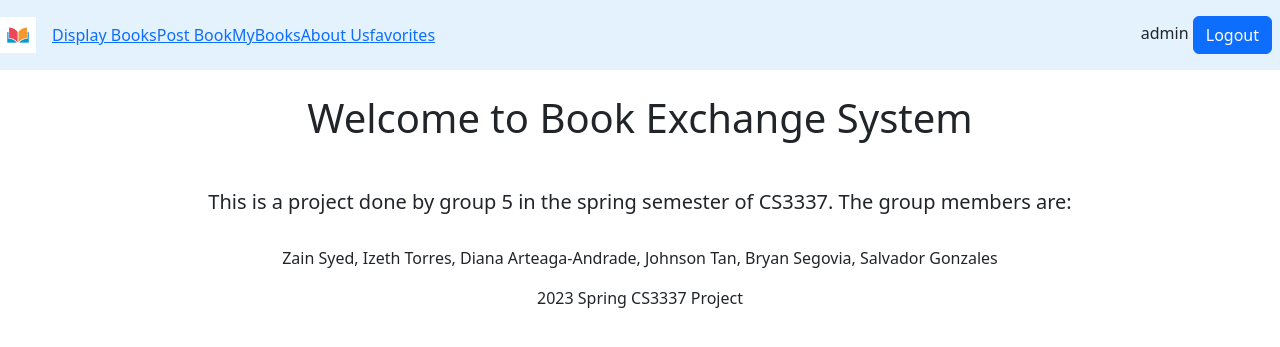
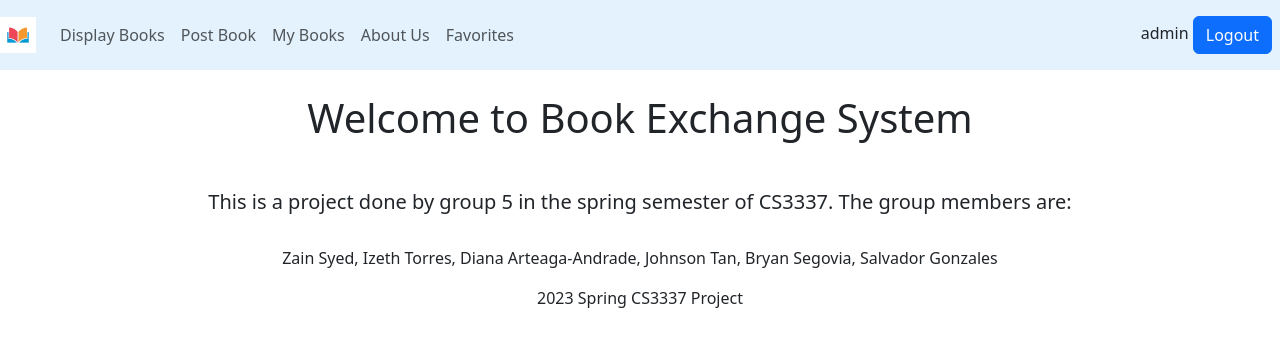
Before and after one commit to zainsyed28/CS3337_Spring, a Django app: page /aboutus in a window 1280 px wide. Shown: the top 347 px of the page. Run offline with Django 4.2, Linux system fonts and the light colour scheme; a user stored in the database is signed in; data comes from the database, SQL or seed files in the repository; both versions use the stored data as it was after the commit; some libraries are stand-ins or nearby versions.

Commit message:
finished the bootstrap to look nice and navbar looks nice

```diff
--- a/bookEx/templates/base.html
+++ b/bookEx/templates/base.html
@@ -16,26 +16,35 @@
 </head>
 <body>
     <nav class=" col navbar navbar-expand-lg navbar-light" style="background-color: #e3f2fd;">
-        <button class="navbar-toggler" type="button" data-bs-toggle="collapse" data-bs-target="#navbarSupportedContent"
-            aria-controls="navbarSupportedContent" aria-expanded="false" aria-label="Toggle navigation">
-            <span class="navbar-toggler-icon"></span>
-        </button>
-        <div class="collapse navbar-collapse" id="navbarSupportedContent">
-
         <a class="navbar-brand ml-5" href="/">
             <div>
                 <img class="float-left" src="{% static 'logo.jpg' %}" height="36">
             </div>
         </a>
         <ul class="navbar-nav me-auto mb-2 mb-lg-0">
-                {% block sidenav %}
                 <li class="nav-item">
-                    <a class="nav-link" href="#"></a>
+                    <a class="nav-link" href="{% url 'displaybooks' %}">Display Books</a>
                 </li>
                 <li class="nav-item">
-                    <a class="nav-link" href="#"></a>
+                    <a class="nav-link" href="{% url 'postbook' %}"> Post Book</a>
                 </li>
-                {% endblock sidenav %}
+                {% if user.is_authenticated  %}
+                    <li class="nav-item">
+                        <a class="nav-link" href="{% url 'mybooks' %}">My Books</a>
+                    </li>
+                {% else %}
+
+                {% endif %}
+                <li class="nav-item">
+                    <a class="nav-link" href="{% url 'aboutus' %}">About Us</a>
+                </li>
+                {% if user.is_authenticated  %}
+                    <li class="nav-item">
+                        <a class="nav-link" href="{% url 'favorite_book' %}">Favorites</a>
+                    </li>
+                {% else %}
+
+                {% endif %}
         </ul>
         <span>
             <div class="text-right m-2">
@@ -48,8 +57,6 @@
                 {% endif %}
             </div>
         </span>
-
-        </div>
     </nav>
     <br>
     <div class="container-fluid">
```
Also changed, not shown: db.sqlite3. Lines whose indentation alone changed are shown as unchanged.
